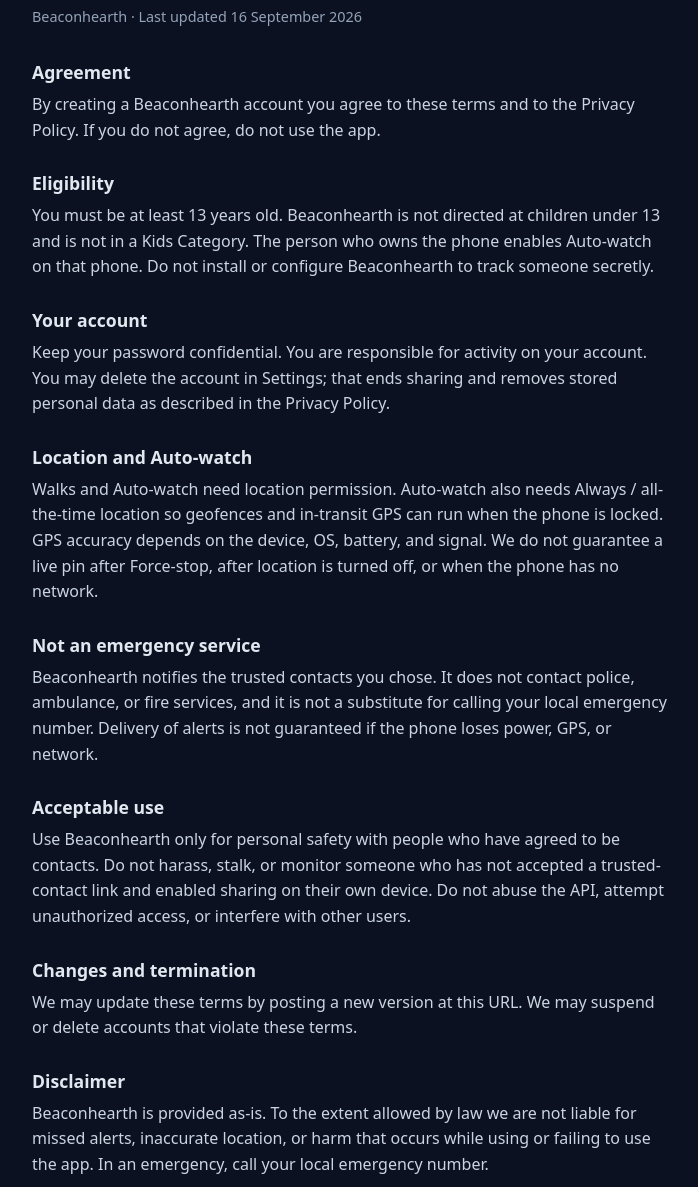
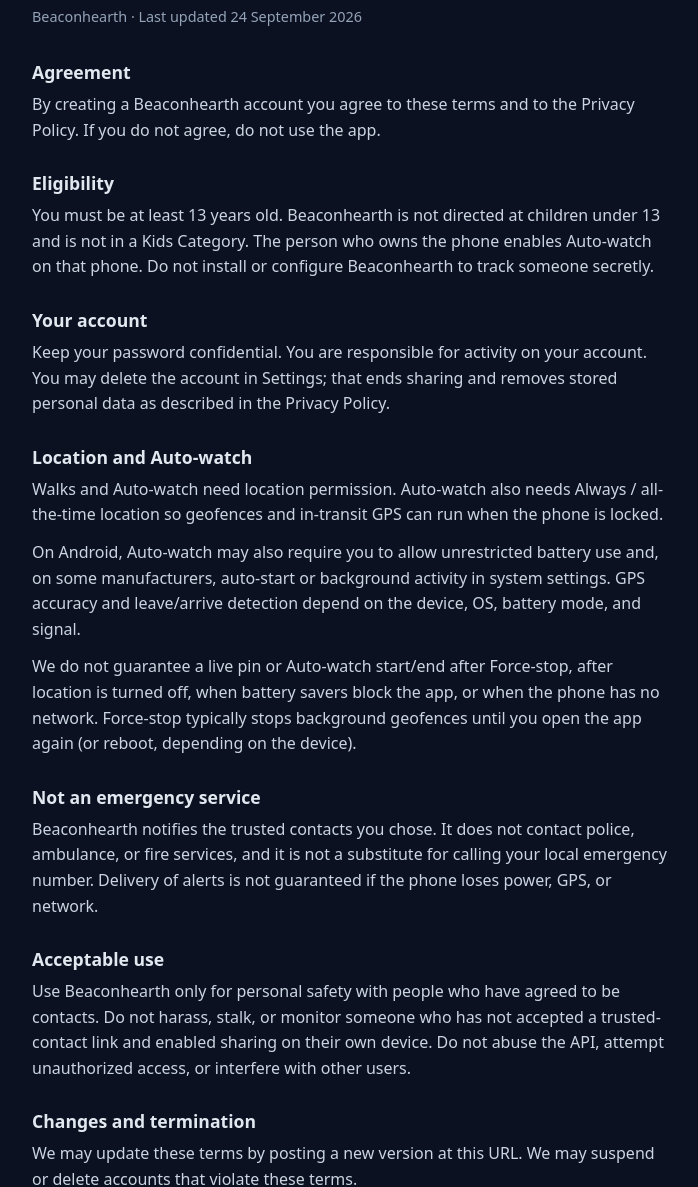
Before and after one commit to ZeeJay321/pathguard-legal, a plain HTML site: page terms/index.html in a window 1280 px wide. Shown: the part 140-1327 px from the top of the page, without its empty margins (288-986 px from the left). Drawn offline with Linux system fonts and the light colour scheme.

Commit message:
Update privacy and terms for Android background limits

```diff
--- a/terms/index.html
+++ b/terms/index.html
@@ -22,7 +22,7 @@
       <a href="../privacy/">Privacy Policy</a>
     </nav>
     <h1>Terms of Use</h1>
-    <p class="meta">Beaconhearth · Last updated 16 September 2026</p>
+    <p class="meta">Beaconhearth · Last updated 24 September 2026</p>
 
     <h2>Agreement</h2>
     <p>By creating a Beaconhearth account you agree to these terms and to the Privacy Policy. If you do not agree, do not use the app.</p>
@@ -34,7 +34,9 @@
     <p>Keep your password confidential. You are responsible for activity on your account. You may delete the account in Settings; that ends sharing and removes stored personal data as described in the Privacy Policy.</p>
 
     <h2>Location and Auto-watch</h2>
-    <p>Walks and Auto-watch need location permission. Auto-watch also needs Always / all-the-time location so geofences and in-transit GPS can run when the phone is locked. GPS accuracy depends on the device, OS, battery, and signal. We do not guarantee a live pin after Force-stop, after location is turned off, or when the phone has no network.</p>
+    <p>Walks and Auto-watch need location permission. Auto-watch also needs Always / all-the-time location so geofences and in-transit GPS can run when the phone is locked.</p>
+    <p>On Android, Auto-watch may also require you to allow unrestricted battery use and, on some manufacturers, auto-start or background activity in system settings. GPS accuracy and leave/arrive detection depend on the device, OS, battery mode, and signal.</p>
+    <p>We do not guarantee a live pin or Auto-watch start/end after Force-stop, after location is turned off, when battery savers block the app, or when the phone has no network. Force-stop typically stops background geofences until you open the app again (or reboot, depending on the device).</p>
 
     <h2>Not an emergency service</h2>
     <p>Beaconhearth notifies the trusted contacts you chose. It does not contact police, ambulance, or fire services, and it is not a substitute for calling your local emergency number. Delivery of alerts is not guaranteed if the phone loses power, GPS, or network.</p>
@@ -46,7 +48,7 @@
     <p>We may update these terms by posting a new version at this URL. We may suspend or delete accounts that violate these terms.</p>
 
     <h2>Disclaimer</h2>
-    <p>Beaconhearth is provided as-is. To the extent allowed by law we are not liable for missed alerts, inaccurate location, or harm that occurs while using or failing to use the app. In an emergency, call your local emergency number.</p>
+    <p>Beaconhearth is provided as-is. To the extent allowed by law we are not liable for missed alerts, inaccurate location, delayed geofence wakes on some Android devices, or harm that occurs while using or failing to use the app. In an emergency, call your local emergency number.</p>
   </main>
 </body>
 </html>
```
Also changed, not shown: privacy/index.html (+4 -3 lines).
